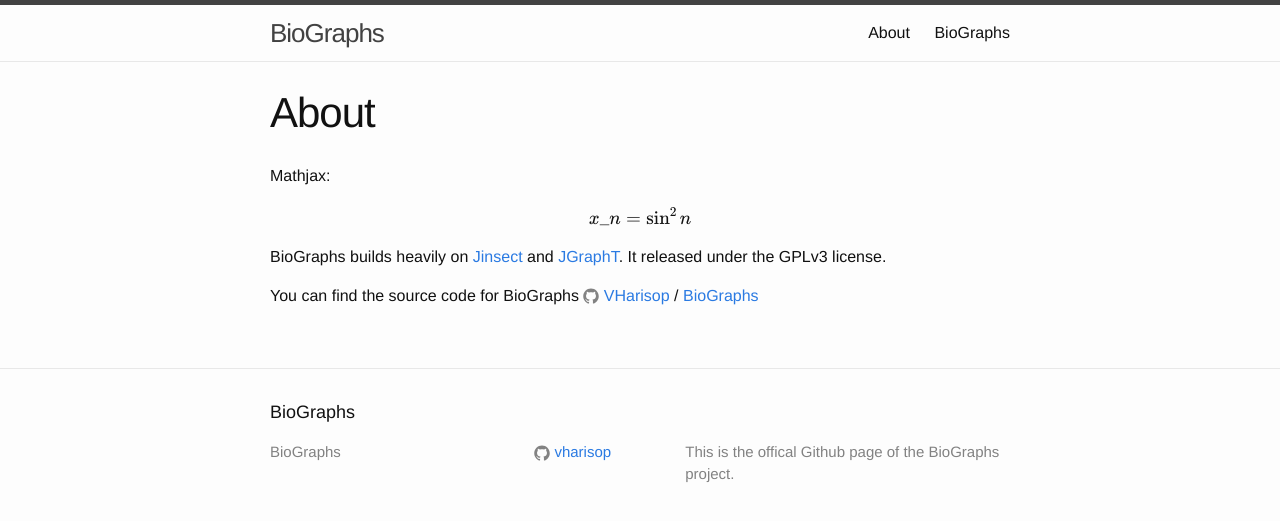
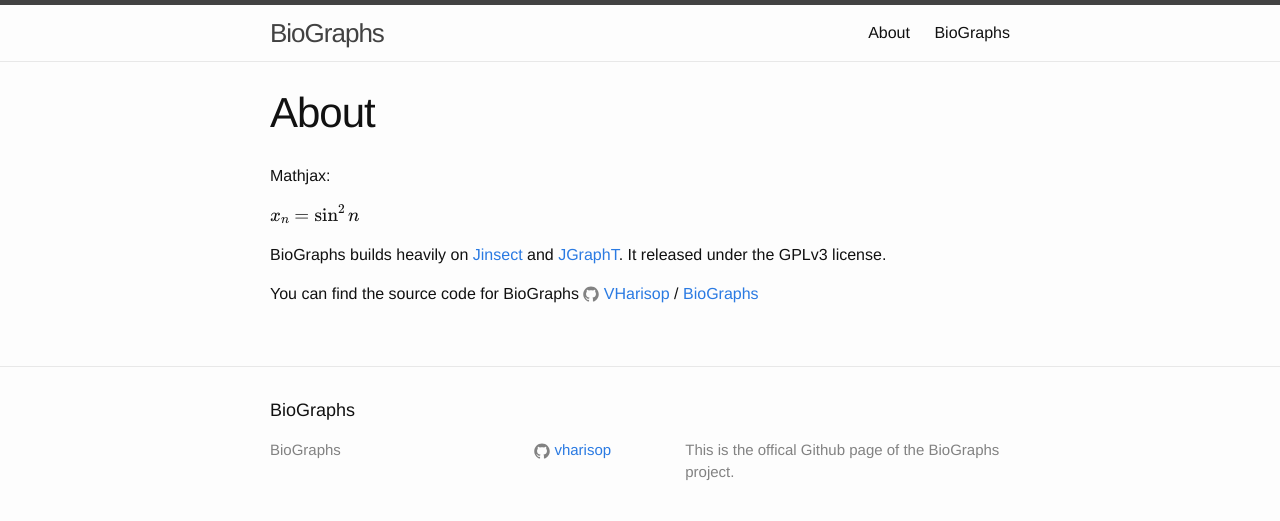
Before and after one commit to VHarisop/BioGraphs, a Jekyll site: the page built from about.md, in a window 1280 px wide. Shown: the top 521 px of the page. Built offline with Jekyll 4.4.1, drawn with Linux system fonts in a browser that asks for light colours; formulas are drawn with MathJax 3.

```diff
--- a/about.md
+++ b/about.md
@@ -6,7 +6,7 @@ permalink: /about/
 
 Mathjax:
 
-$$ x\_n = \sin^2 n $$
+$ x\_n = \sin^2 n $
 
 
 BioGraphs builds heavily on [Jinsect][jinsect] and [JGraphT][jgrapht]. It released under the GPLv3 license.
```
